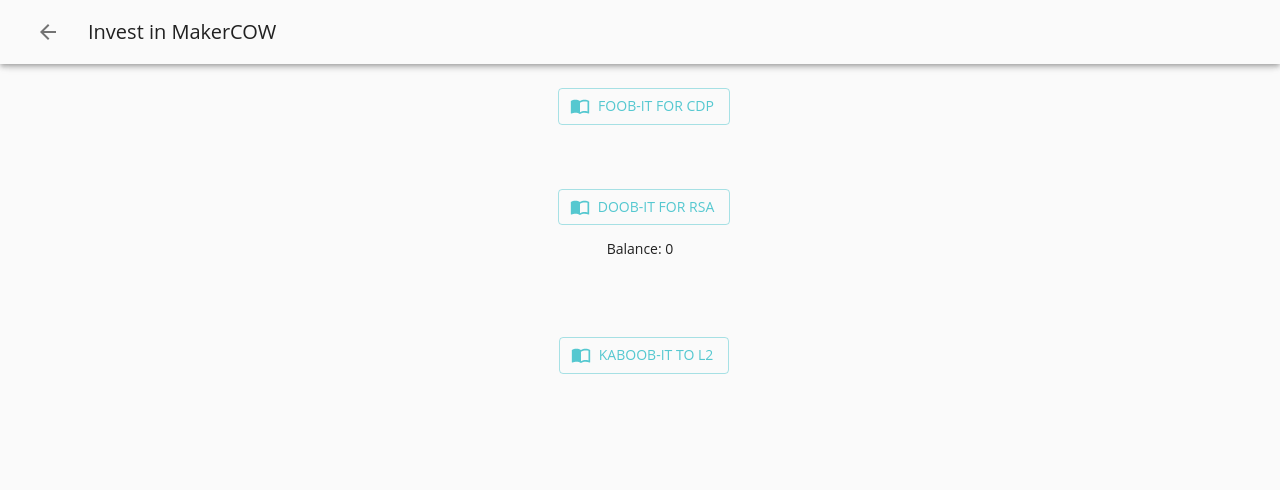
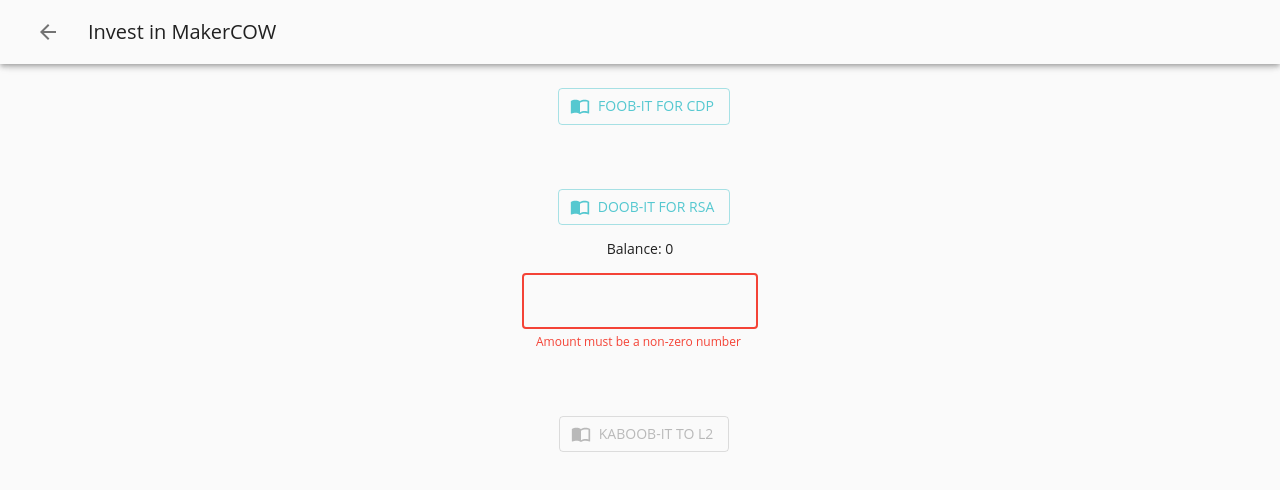
Before and after one commit to batuaWallet/L2-web-wallet, a React (Create React App) app: page /invest in a window 1280 px wide. Both pictures are taken after a click on the button 640 px from the left and 575 px from the top of the page. Shown: the top 490 px of the page. Built offline with nearby package versions, Linux system fonts and the light colour scheme; no server answers.

Commit message:
✨ number import for scdoobing it

```diff
--- a/src/components/EnterL2.tsx
+++ b/src/components/EnterL2.tsx
@@ -4,9 +4,10 @@ import {
   AppBar,
   Button,
   IconButton,
+  makeStyles,
+  TextField,
   Toolbar,
   Typography,
-  makeStyles,
 } from "@material-ui/core";
 import {
   ArrowBack as BackIcon,
@@ -40,7 +41,19 @@ export const EnterL2 = (props: any) => {
   const classes = useStyles();
   const wallet = useContext(WalletContext).wallet;
 
+  const [amount, setAmount] = useState();
+  const [block, setBlock] = useState(true);
+  const [amountError, setAmountError] = useState({err: false, msg: "Amount (₹SA)"});
+
   const [RSABalance, setRSABalance] = useState(0);
+
+  useEffect(() => {
+    if (Number(props.amount) > 0) {
+      setAmount(props.amount);
+    } else {
+      setAmountError({err: true, msg: "Amount must be a non-zero number"});
+    }
+  }, [props]);
 
   useEffect(() => {
     (async () => {
@@ -75,6 +88,18 @@ export const EnterL2 = (props: any) => {
     console.log("Minting RSA");
   };
 
+  const handleChange = (event: React.ChangeEvent<HTMLInputElement>) => {
+    setAmount(event.target.value);
+    let amt = Number(event.target.value);
+    if (!amt || amt === 0) {
+      setAmountError({err: true, msg: "Amount must be a non-zero number"});
+      setBlock(true);
+    } else {
+      setAmountError({err: false, msg: "Amount (₹SA)"});
+      setBlock(false);
+    }
+  };
+
   return (
     <>
       <AppBar color="transparent" position="fixed" className={classes.appbar}>
@@ -106,15 +131,28 @@ export const EnterL2 = (props: any) => {
           Doob-It for RSA
         </Button>
         <p> Balance: {RSABalance} </p>
+
+        <TextField
+          autoFocus={true}
+          id="amount-input"
+          error={amountError.err}
+          value={amount}
+          onChange={handleChange}
+          helperText={amountError.msg}
+          variant="outlined"
+        />
+
         <Button
           color="primary"
           variant="outlined"
+          disabled={block}
           onClick={() => handleSwitch()}
           className={classes.zap}
           startIcon={<ZapIcon />}
         >
           Kaboob-It to L2
         </Button>
+
       </div>
     </>
   )
--- a/src/utils/account.ts
+++ b/src/utils/account.ts
@@ -90,16 +90,14 @@ export const send = async (wallet: Wallet, to: string, amt: string) => {
   if (!wallet) throw new Error("wallet required");
 
   const functionSignature = IChildRSA.encodeFunctionData('transfer', [to, utils.parseEther(amt)]);
-  console.log(`Got function sig: ${functionSignature}`);
   const nonce = (await ChildRSAcontract.getNonce(wallet.address)).toNumber();
-  console.log(`Got nonce: ${nonce}`);
 
   const metaTransaction = {
     nonce,
     from: wallet.address,
     functionSignature
   };
-  console.log(`Got metaTransaction: ${JSON.stringify(metaTransaction, null, 2)}`);
+  console.log(`Sending metaTransaction: ${JSON.stringify(metaTransaction, null, 2)}`);
 
   const dataToSign = {
     types: { EIP712Domain, MetaTransaction },
@@ -107,19 +105,13 @@ export const send = async (wallet: Wallet, to: string, amt: string) => {
     primaryType: 'MetaTransaction' as const,
     message: metaTransaction
   };
-  console.log(`Got dataToSign: ${JSON.stringify(dataToSign, null, 2)}`);
 
   const signedMsg = sigUtil.signTypedData_v4(Buffer.from(wallet.privateKey.slice(2,66), 'hex'), { data: dataToSign});
-  console.log(`Got signedMsg: ${signedMsg}`);
 
   const sigParams = utils.splitSignature(signedMsg);
-  console.log(`Got signedParams: ${JSON.stringify(sigParams, null, 2)}`);
 
-  const recovered = sigUtil.recoverTypedSignature_v4({
-    data: dataToSign,
-    sig: signedMsg
-  });
-  console.log(`Recovered ${recovered}`);
+  // const recovered = sigUtil.recoverTypedSignature_v4({ data: dataToSign, sig: signedMsg });
+  // console.log(`Recovered ${recovered}`);
 
   return postToBcnmy(wallet, functionSignature, sigParams);
 };
```
